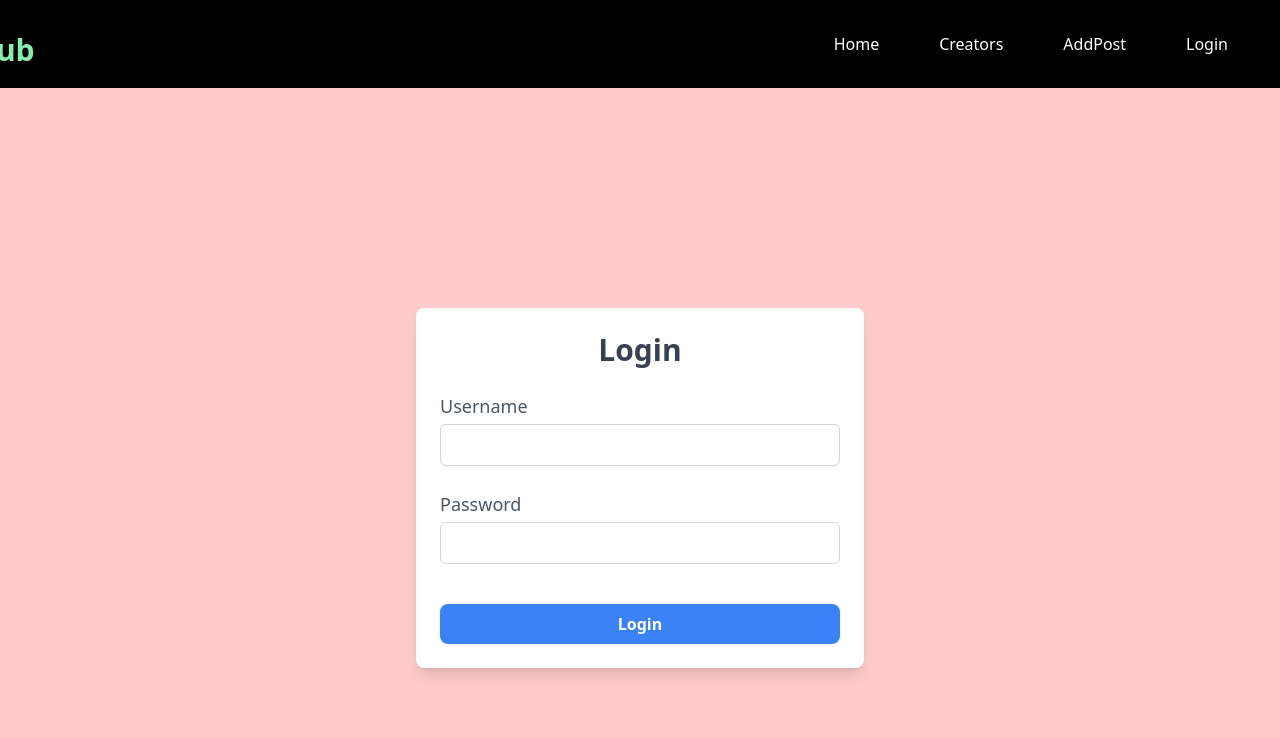
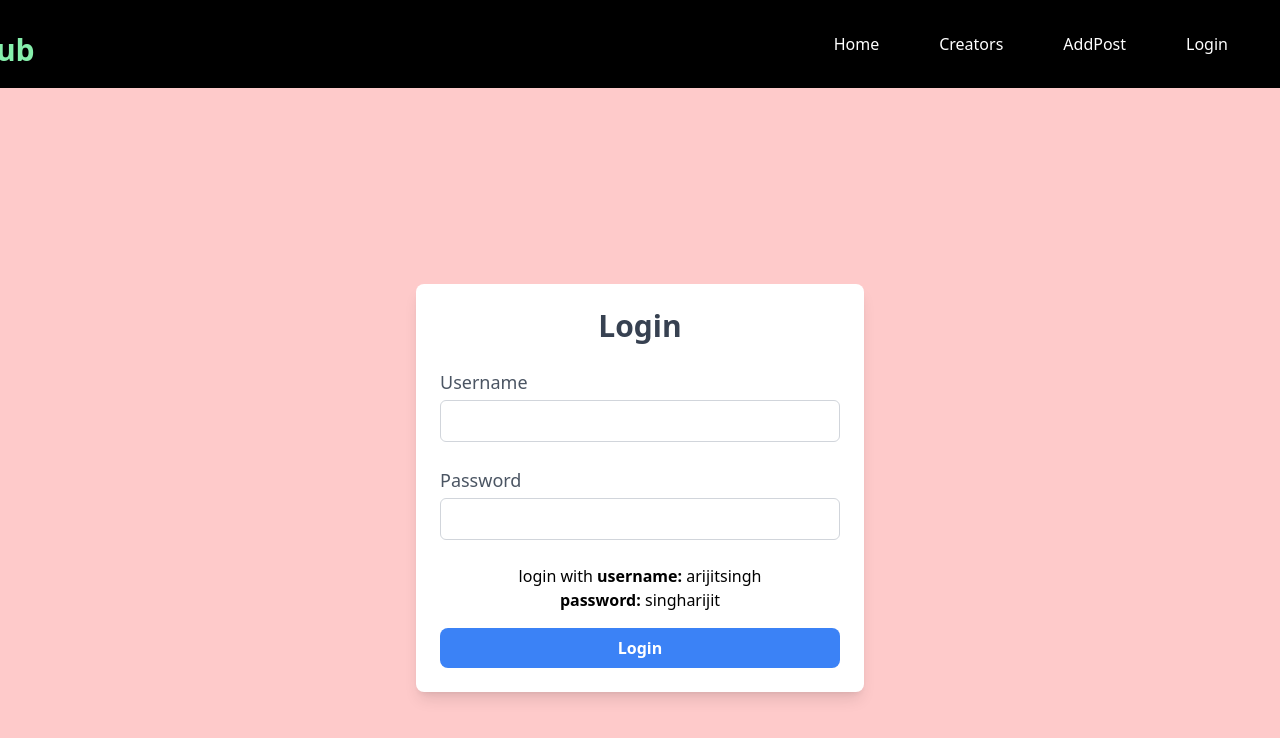
Before and after one commit to ashutoshorisoh/1Minute-Frontend, a React (Vite) app: page /login in a window 1280 px wide. Shown: the top 738 px of the page. Built offline with nearby package versions, Linux system fonts and the light colour scheme; no server answers.

Commit message:
dummy credentials added

```diff
--- a/src/Components/Login.jsx
+++ b/src/Components/Login.jsx
@@ -75,16 +75,21 @@ function Login() {
               className="border border-gray-300 rounded-md p-2 mt-1 focus:outline-none focus:ring-2 focus:ring-blue-400"
             />
             {errors.password && <p className="text-red-500 text-sm">{errors.password.message}</p>}
-          </div>
+           </div>
 
           {/* Submit button */}
-          <div className="flex justify-center">
+          <div className="flex justify-center items-center flex-col">
+          <div className='inline'>login with <p className="inline font-bold">username:</p> arijitsingh</div>
+          <div className='inline'><p className="inline font-bold">password:</p> singharijit</div>
+
             <button
               type="submit"
               className="bg-blue-500 text-white font-semibold py-2 px-6 rounded-lg w-full mt-4 hover:bg-blue-600 disabled:bg-gray-300"
             >
               Login
             </button>
+
+
           </div>
         </form>
       </div>
```
